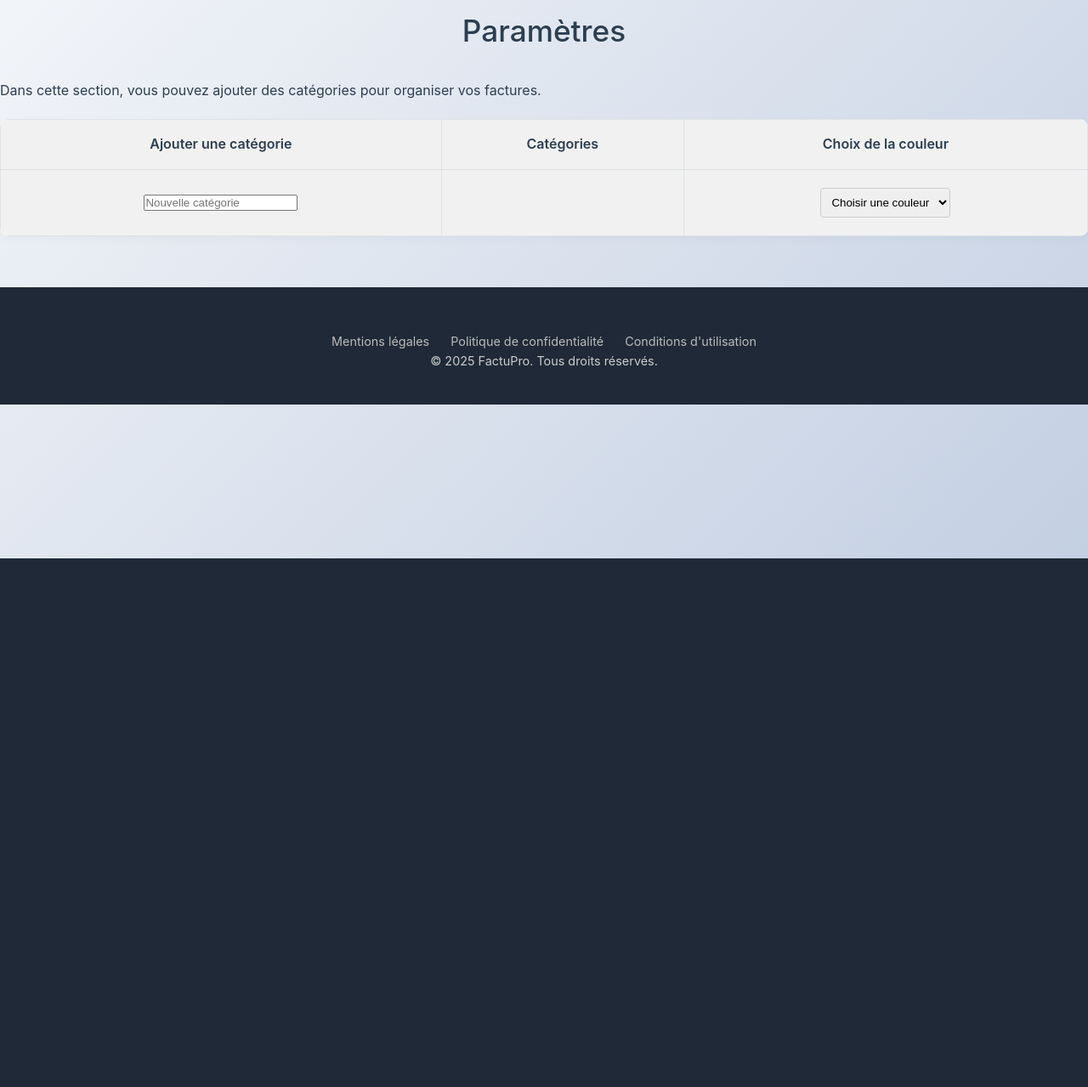
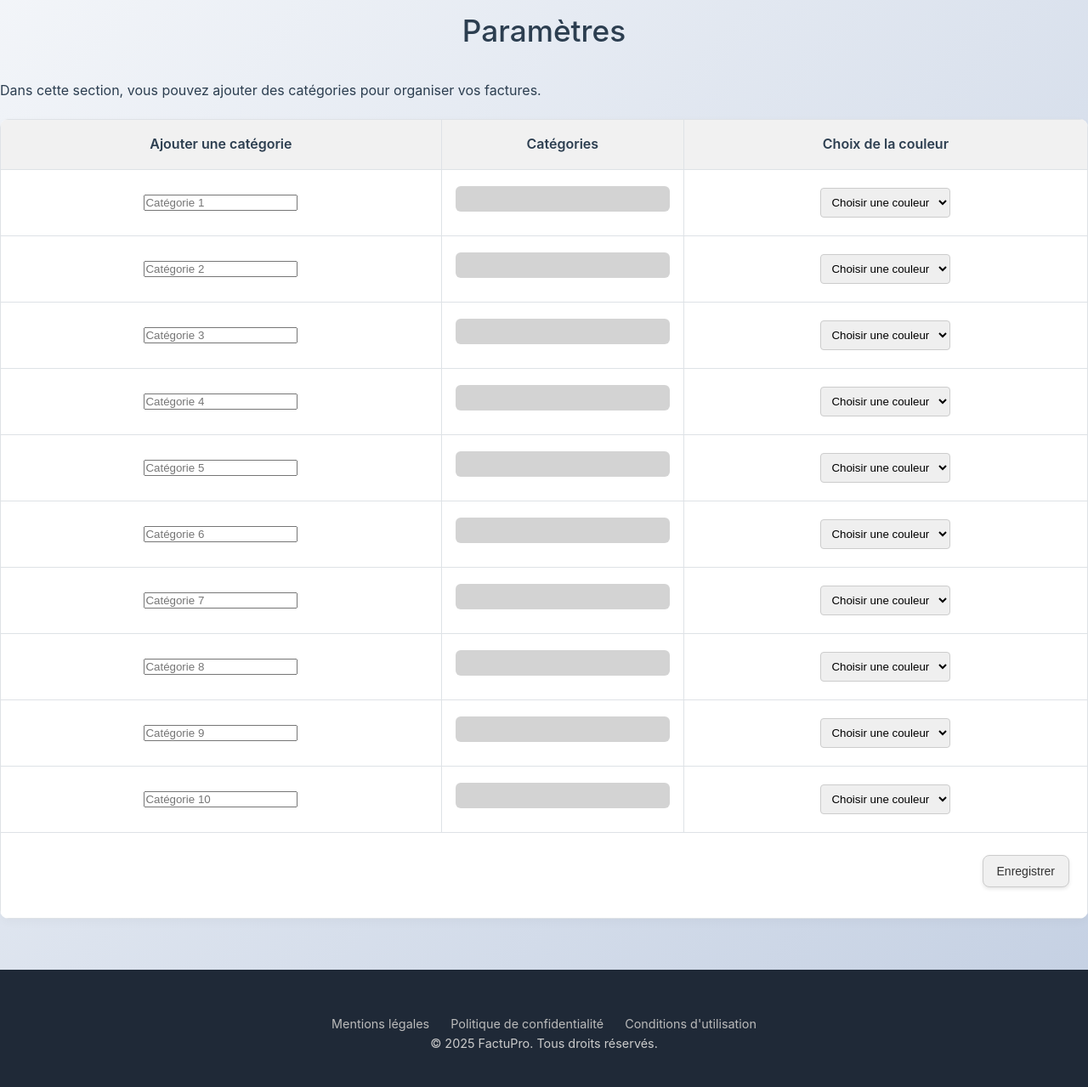
Before and after one commit to LouisMonin/Gestionnaire-Factures, a Flask app: page /parametres in a window 1280 px wide. Shown: the part 143-1422 px from the top of the page at 85% size. Before the commit the page ends 800 px from the top, so only its background shows below. Run offline with Flask 3, Linux system fonts and the light colour scheme; lists and menus that the app fills with data are empty.

Commit message:
travail sur caté personnalisées
oui

```diff
--- a/gestion_factures/static/parametres.js
+++ b/gestion_factures/static/parametres.js
@@ -1,23 +1,40 @@
 console.log("parametres.js chargé");
 
+document.addEventListener('DOMContentLoaded', function () {
+  const rows = document.querySelectorAll('#categories-table tbody tr');
 
-document.addEventListener('DOMContentLoaded', function () {
-  const input = document.getElementById('new_category1');
-  const preview = document.getElementById('cat1_preview');
+  rows.forEach(row => {
+    const input = row.querySelector('.category-input');
+    const preview = row.querySelector('.category-preview');
+    const colorSelect = row.querySelector('.color-select');
 
-  if (input && preview) {
     input.addEventListener('input', function () {
       preview.textContent = this.value;
     });
-  }
 
-    // Change le fond de la cellule quand une couleur est choisie
-if (colorSelect && preview) {
     colorSelect.addEventListener('change', function () {
-        preview.style.backgroundColor = this.value;
-        preview.style.color = ['yellow', 'pink'].includes(this.value) ? 'black' : 'white'; // contraste lisible
-        preview.style.padding = '4px';
-        preview.style.borderRadius = '4px';
+      const color = this.value;
+      preview.style.backgroundColor = color;
+
+      // Contraste automatique
+      preview.style.color = ['yellow', 'pink', 'white'].includes(color) ? 'black' : 'white';
     });
-}
+  });
+
+  // Bouton enregistrer
+  document.getElementById('save-categories-btn').addEventListener('click', function () {
+    const categories_personnalisees = [];
+
+    rows.forEach(row => {
+      const input = row.querySelector('.category-input');
+      const color = row.querySelector('.color-select').value;
+      const name = input.value.trim();
+
+      if (name) {
+        categories_personnalisees.push({ nom: name, couleur: color });
+      }
+    });
+
+    console.log("Catégories enregistrées :", categories_personnalisees);
+  });
 });
--- a/gestion_factures/static/style.css
+++ b/gestion_factures/static/style.css
@@ -1583,3 +1583,17 @@ button.full {
 #table-factures td:nth-child(9) {
   min-width: 100px;
 }
+
+
+.category-preview {
+  min-height: 30px;
+  padding: 10px;
+  border-radius: 6px;
+  font-weight: bold;
+  background-color: lightgray; /* couleur par défaut */
+  color: white;
+  display: inline-block;
+  width: 100%;
+  box-sizing: border-box;
+  transition: background-color 0.3s ease;
+}
--- a/gestion_factures/templates/parametres.html
+++ b/gestion_factures/templates/parametres.html
@@ -19,19 +19,18 @@
     <th>Catégories</th>
     <th>Choix de la couleur</th>
 </tr>
+    </thead>
+ <tbody>
+  {% for i in range(1, 11) %}
   <tr>
-    <th>
-
-            <input type="text" id="new_category1" required maxlength="50" placeholder="Nouvelle catégorie">
-
-    </th>
-
-    <th>
-        <span id="cat1_preview" class="error-message"></span>
-    </th>
-
-    <th>
-            <select id="color_select1">
+    <td>
+      <input type="text" class="category-input" placeholder="Catégorie {{ i }}" maxlength="50">
+    </td>
+    <td>
+      <div class="category-preview"></div>
+    </td>
+    <td>
+      <select class="color-select">
         <option value="">Choisir une couleur</option>
         <option value="red">Rouge</option>
         <option value="blue">Bleu</option>
@@ -44,9 +43,19 @@
         <option value="cyan">Cyan</option>
         <option value="black">Noir</option>
       </select>
-        </th>
+    </td>
   </tr>
-    </thead>
+  {% endfor %}
+</tbody>
+
+<tfoot>
+  <tr>
+    <td colspan="4" style="text-align:right;">
+      <button id="save-categories-btn">Enregistrer</button>
+    </td>
+  </tr>
+</tfoot>
+
 </table>
 
 
```
Lines whose indentation alone changed are shown as unchanged.
